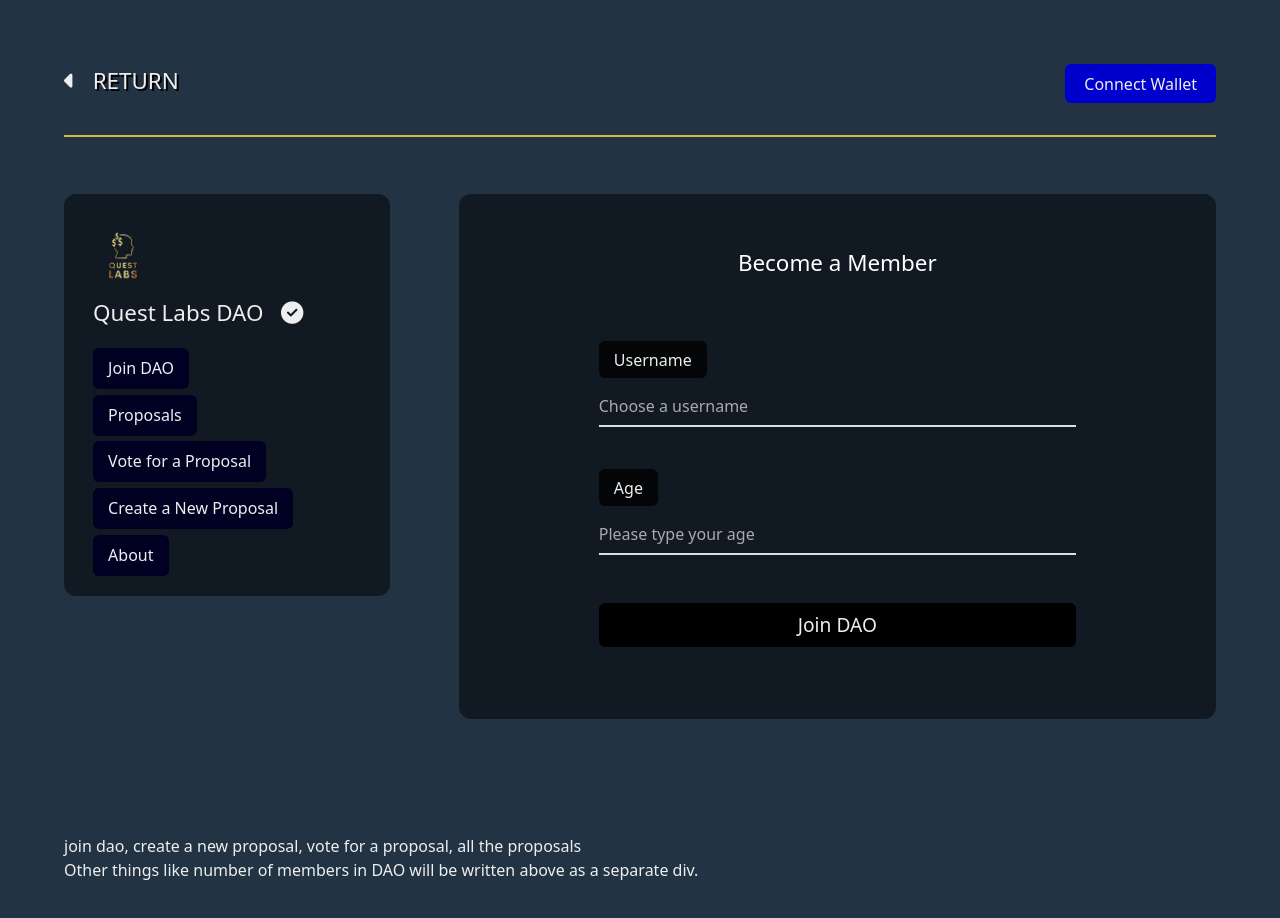
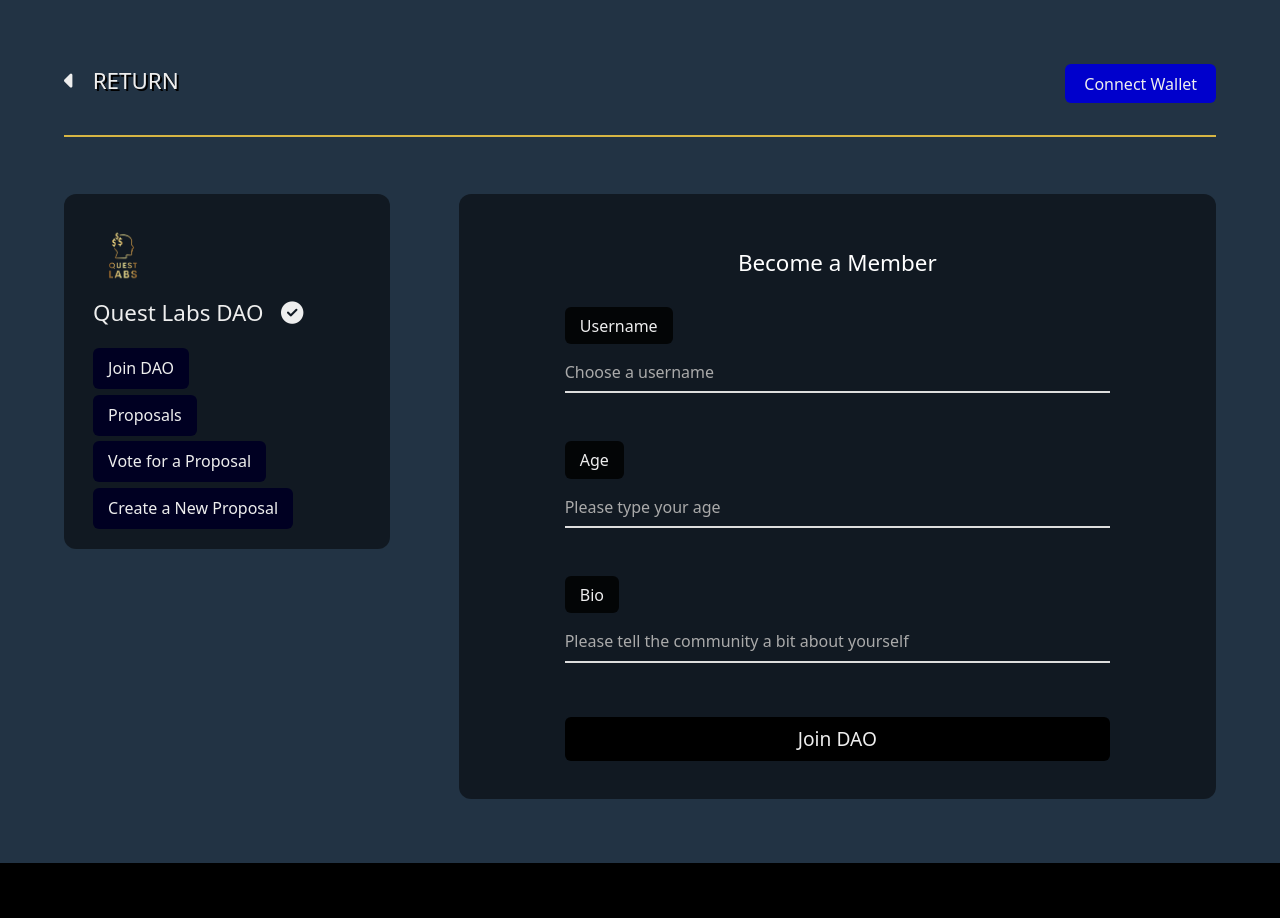
Before and after one commit to mrpatrick030/Quest-Labs, a Next.js app: page /governance in a window 1280 px wide. Shown: the top 918 px of the page. After the commit the page ends 863 px from the top, so only its background shows below. Built offline with nearby package versions, Linux system fonts and the light colour scheme.

Commit message:
proposals

```diff
--- /dev/null
+++ b/components/createaproposal.js
@@ -0,0 +1,30 @@
+import { useState } from "react"
+
+export default function CreateProposal() {
+    const [createProposal, setCreateproposal] = useState({
+        address:"",
+        description:""
+    })
+
+      const handleInput = (event) => {
+        setCreateproposal((prev) => ({...prev, [event.target.name]: [event.target.value]}))
+    }
+    return (
+        <div id="createaproposal" className="p-[5%]">
+        <div className="text-center mt-[2%]"><span className="lg:text-[140%] md:text-[130%] text-[110%] text-[#fff] font-[500]">Create a Proposal</span></div>
+        <div className="mt-[5%] lg:mx-[10%] md:mx-[5%]" data-aos="zoom-in" style={{transition:"1s ease-in-out"}}>
+        <form>
+        <div>
+        <label className="bg-[rgba(0,0,0,0.8)] px-[0.4cm] py-[0.2cm] rounded-md" style={{}}>Wallet Address</label>
+        <div className="mt-[0.4cm]"><input type="text" className="py-[0.2cm] outline-none w-[100%] bg-[rgba(0,0,0,0)] placeholder-[#aaa]" id="address" name="address" value={createProposal.address} onChange={handleInput} placeholder="Input your wallet address" style={{borderBottom:"2px solid #ddd"}} /></div>
+        </div>
+        <div className="mt-[10%]">
+        <label className="bg-[rgba(0,0,0,0.8)] px-[0.4cm] py-[0.2cm] rounded-md" style={{}}>Description</label>
+        <div className="mt-[0.4cm]"><input type="text" className="py-[0.2cm] outline-none w-[100%] bg-[rgba(0,0,0,0)] placeholder-[#aaa]" id="description" name="description" value={createProposal.description} onChange={handleInput} placeholder="Please give your proposal a description" style={{borderBottom:"2px solid #ddd"}} /></div>
+        </div>
+        <button type="submit" className="w-[100%] mt-[10%] px-[0.4cm] py-[0.2cm] bg-[#000] cursor-pointer rounded-md lg:text-[120%] md:text-[110%] text-center font-[500]">Create Proposal</button>
+        </form>
+        </div>
+        </div>
+    )
+}
--- a/components/joindao.js
+++ b/components/joindao.js
@@ -4,6 +4,7 @@ export default function JoinDao() {
     const [joindao, setJoinDao] = useState({
         username:"",
         age:"",
+        bio:""
     })
 
       const handleInput = (event) => {
@@ -12,7 +13,7 @@ export default function JoinDao() {
     return (
         <div id="joindao" className="p-[5%]">
         <div className="text-center mt-[2%]"><span className="lg:text-[140%] md:text-[130%] text-[110%] text-[#fff] font-[500]">Become a Member</span></div>
-        <div className="mt-[5%] lg:mx-[10%] md:mx-[5%] p-[5%]" data-aos="zoom-in" style={{transition:"1s ease-in-out"}}>
+        <div className="mt-[5%] lg:mx-[10%] md:mx-[5%]" data-aos="zoom-in" style={{transition:"1s ease-in-out"}}>
         <form>
         <div>
         <label className="bg-[rgba(0,0,0,0.8)] px-[0.4cm] py-[0.2cm] rounded-md" style={{}}>Username</label>
@@ -22,6 +23,10 @@ export default function JoinDao() {
         <label className="bg-[rgba(0,0,0,0.8)] px-[0.4cm] py-[0.2cm] rounded-md" style={{}}>Age</label>
         <div className="mt-[0.4cm]"><input type="text" className="py-[0.2cm] outline-none w-[100%] bg-[rgba(0,0,0,0)] placeholder-[#aaa]" id="age" name="age" value={joindao.age} onChange={handleInput} placeholder="Please type your age" style={{borderBottom:"2px solid #ddd"}} /></div>
         </div>
+        <div className="mt-[10%]">
+        <label className="bg-[rgba(0,0,0,0.8)] px-[0.4cm] py-[0.2cm] rounded-md" style={{}}>Bio</label>
+        <div className="mt-[0.4cm]"><input type="text" className="py-[0.2cm] outline-none w-[100%] bg-[rgba(0,0,0,0)] placeholder-[#aaa]" id="bio" name="bio" value={joindao.bio} onChange={handleInput} placeholder="Please tell the community a bit about yourself" style={{borderBottom:"2px solid #ddd"}} /></div>
+        </div>
         <button type="submit" className="w-[100%] mt-[10%] px-[0.4cm] py-[0.2cm] bg-[#000] cursor-pointer rounded-md lg:text-[120%] md:text-[110%] text-center font-[500]">Join DAO</button>
         </form>
         </div>
--- a/components/voteforaproposal.js
+++ b/components/voteforaproposal.js
@@ -14,7 +14,7 @@ export default function VoteForProposal() {
     return (
         <div id="voteforaproposal" className="p-[5%]">
         <div className="text-center mt-[2%]"><span className="lg:text-[140%] md:text-[130%] text-[110%] text-[#fff] font-[500]">Vote for a Proposal</span></div>
-        <div className="mt-[5%] lg:mx-[10%] md:mx-[5%] p-[5%]" data-aos="zoom-in" style={{transition:"1s ease-in-out"}}>
+        <div className="mt-[5%] lg:mx-[10%] md:mx-[5%]" data-aos="zoom-in" style={{transition:"1s ease-in-out"}}>
         <form>
         <div>
         <label className="bg-[rgba(0,0,0,0.8)] px-[0.4cm] py-[0.2cm] rounded-md" style={{}}>Proposal ID</label>
--- a/pages/governance.js
+++ b/pages/governance.js
@@ -5,6 +5,7 @@ import AOS from 'aos';
 import 'aos/dist/aos.css';
 import JoinDao from "@/components/joindao";
 import VoteForProposal from "@/components/voteforaproposal";
+import CreateProposal from "@/components/createaproposal";
 
 export default function Profile() {
    const [renderComponent, setRenderedComponent] = useState("joindaodisplaycomponent")
@@ -38,8 +39,7 @@ export default function Profile() {
             <div className="mt-[0.7cm]"><Link href="#joindao"><span className="px-[0.4cm] py-[0.25cm] rounded-md bg-[#002] daomenuitems" onClick={() => changedisplay("joindaodisplaycomponent")}>Join DAO</span></Link></div>
             <div className="mt-[0.6cm]"><span className="px-[0.4cm] py-[0.25cm] rounded-md bg-[#002] daomenuitems" onClick={() => changedisplay("proposalsdisplaycomponent")}>Proposals</span></div>
             <div className="mt-[0.6cm]"><Link href="#voteforaproposal"><span className="px-[0.4cm] py-[0.25cm] rounded-md bg-[#002] daomenuitems" onClick={() => changedisplay("voteforproposaldisplaycomponent")}>Vote for a Proposal</span></Link></div>
-            <div className="mt-[0.6cm]"><span className="px-[0.4cm] py-[0.25cm] rounded-md bg-[#002] daomenuitems">Create a New Proposal</span></div>
-            <div className="mt-[0.6cm]"><span className="px-[0.4cm] py-[0.25cm] rounded-md bg-[#002] daomenuitems">About</span></div>
+            <div className="mt-[0.6cm]"><Link href="#createaproposal"><span className="px-[0.4cm] py-[0.25cm] rounded-md bg-[#002] daomenuitems" onClick={() => changedisplay("createaproposaldisplaycomponent")}>Create a New Proposal</span></Link></div>
             </div>
         </div>
 
@@ -49,15 +49,13 @@ export default function Profile() {
          {renderComponent === "joindaodisplaycomponent" && <JoinDao />}
          {renderComponent === "proposalsdisplaycomponent" && <div>here</div>}
          {renderComponent === "voteforproposaldisplaycomponent" && <VoteForProposal />}
+         {renderComponent === "createaproposaldisplaycomponent" && <CreateProposal />}
+
 
         </div>
         </div>
        </div>
 
-
-
-       <div className="mt-[10%]">join dao, create a new proposal, vote for a proposal, all the proposals</div>
-        Other things like number of members in DAO will be written above as a separate div.
        </div>
         </>
     )
--- a/pages/profile.js
+++ b/pages/profile.js
@@ -29,19 +29,19 @@ export default function Profile() {
         <div className="bg-[#234] p-[5%]">
             <div className="grid lg:grid-cols-3 md:grid-cols-3 grid-cols-1 gap-8">
                 <div className="grid grid-cols-1">
-                    <div className="lg:text-[200%] md:text-[180%] text-[150%] font-[600] text-[#d7b644]"><i className="fa fa-user"></i> &nbsp; Username</div>
+                    <div className="lg:text-[200%] md:text-[180%] text-[130%] font-[600] text-[#d7b644]"><i className="fa fa-user"></i> &nbsp; Username</div>
                     <div className="text-[#ddd] lg:text-[150%] md:text-[130%] text-[120%] mt-[1%] font-[500]">Pato</div>
                 </div>
                 <div className="grid grid-cols-1">
-                    <div className="lg:text-[200%] md:text-[180%] text-[150%] font-[600] text-[#d7b644]"><i className="fa fa-info-circle"></i> &nbsp; Age</div>
+                    <div className="lg:text-[200%] md:text-[180%] text-[130%] font-[600] text-[#d7b644]"><i className="fa fa-info-circle"></i> &nbsp; Age</div>
                     <div className="text-[#ddd] lg:text-[150%] md:text-[130%] text-[120%] mt-[1%] font-[500]">18</div>
                 </div>
                 <div className="grid grid-cols-1">
-                    <div className="lg:text-[200%] md:text-[180%] text-[150%] font-[600] text-[#d7b644]"><i className="fa fa-id-badge"></i> &nbsp; User ID</div>
+                    <div className="lg:text-[200%] md:text-[180%] text-[130%] font-[600] text-[#d7b644]"><i className="fa fa-id-badge"></i> &nbsp; User ID</div>
                     <div className="text-[#ddd] lg:text-[150%] md:text-[130%] text-[120%] mt-[1%] font-[500]">2</div>
                 </div>
             </div>
-            <div className="mt-[5%] lg:text-[200%] md:text-[180%] text-[150%] font-[600] text-[#d7b644]"><i className="fa fa-pencil-square"></i> &nbsp; Bio</div>
+            <div className="mt-[5%] lg:text-[200%] md:text-[180%] text-[130%] font-[600] text-[#d7b644]"><i className="fa fa-pencil-square"></i> &nbsp; Bio</div>
             <div className="text-[#ddd] lg:text-[150%] md:text-[130%] text-[120%] mt-[1%] font-[500]">I am a full stack web and blockchain developer</div>
 
             <div className="mt-[5%]" style={{borderBottom:"2px ridge #d7b644"}}></div>
```
